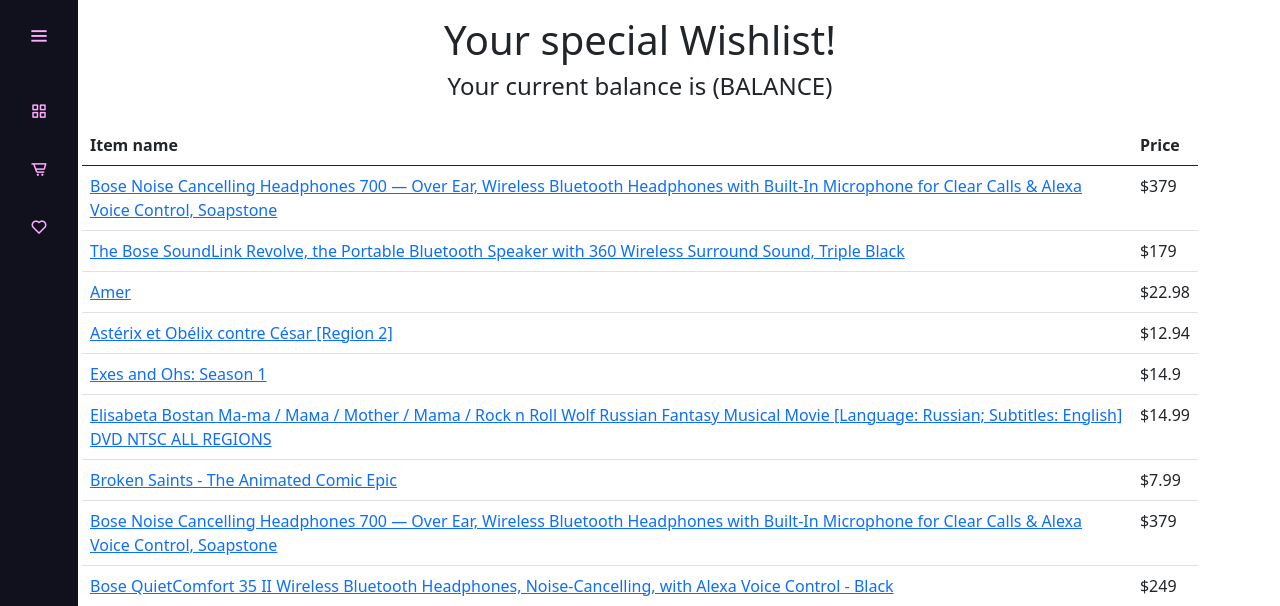
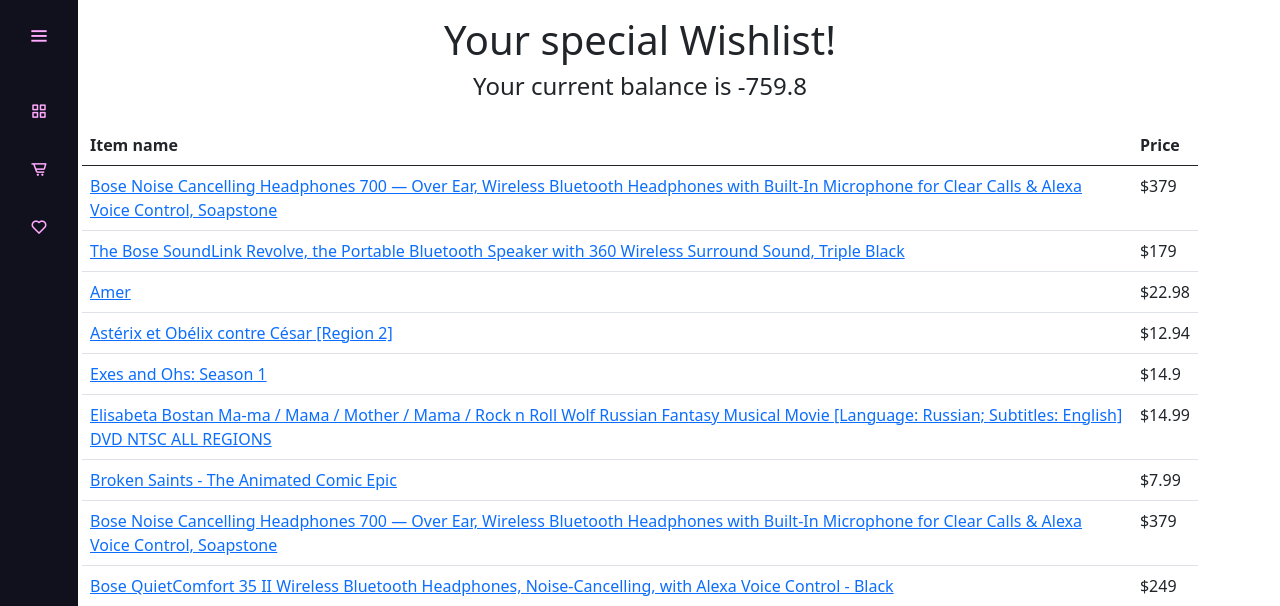
Before and after one commit to oktopuslinky/gifthub, a Flask app: page /wishlist in a window 1280 px wide. Shown: the top 606 px of the page. Run offline with Flask 2, Linux system fonts and the light colour scheme; a user stored in the database is signed in; data comes from the database, SQL or seed files in the repository.

Commit message:
wishlist balance showing

```diff
--- a/templates/wishlist.html
+++ b/templates/wishlist.html
@@ -24,7 +24,7 @@
 <body>
     <div class="container my-3">
         <h1 class="text-center">Your special Wishlist!</h1>
-        <h4 class="text-center">Your current balance is (BALANCE)</h4>
+        <h4 class="text-center">Your current balance is {{ balance }}</h4>
 
         <div id="items" class="my-4">
             <table class="table">
```
